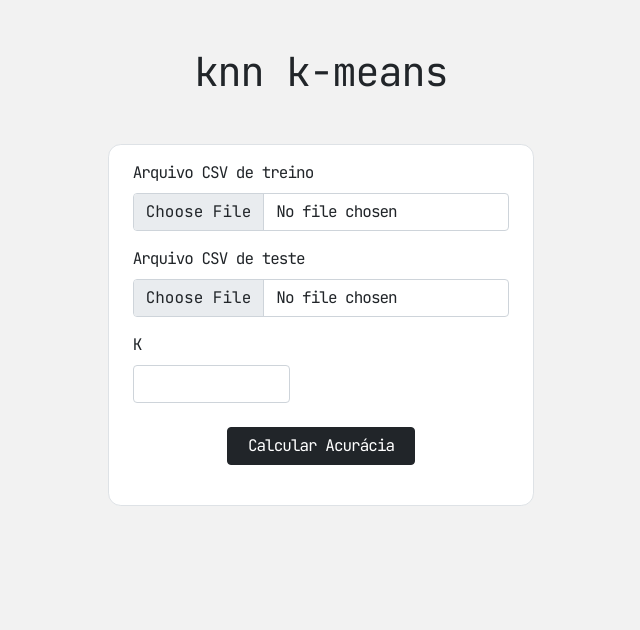
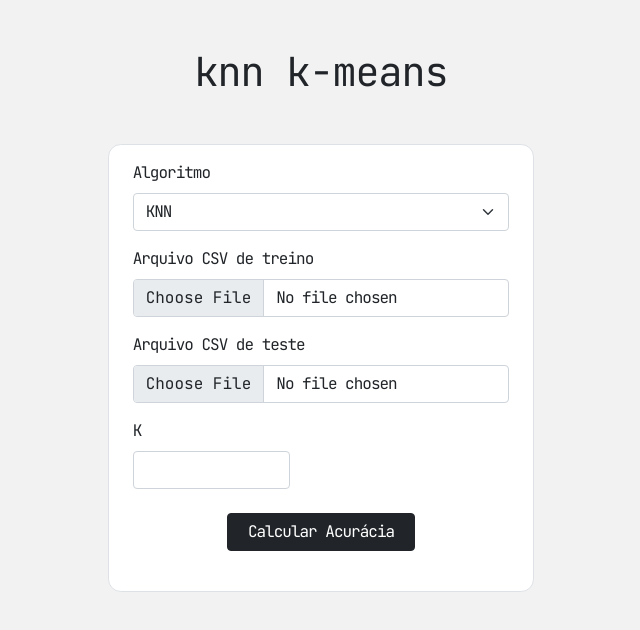
Before and after one commit to igorxaviers/knn-kmeans-mlp-react, a React (Create React App) app: page / in a window 1280 px wide. Shown: the top 630 px of the page, without its empty margins (319-959 px from the left). Built offline with nearby package versions, Linux system fonts and the light colour scheme.

Commit message:
alternando entre algoritmos.

```diff
--- a/src/App.js
+++ b/src/App.js
@@ -5,14 +5,22 @@
 
 function App() {
 
-  const [kNeighbor , setKNeighbor] = useState(0);
+  const [algorithm, setAlgorithm] = useState("knn");
 
+  //knn
   const [fileHeader, setHeader] = useState([]);
   const [fileDataTraining, setFileDataTraining] = useState([]);
   const [fileDataTest, setFileDataTest] = useState([]);
   const [confusionMatrix, setConfusionMatrix] = useState([]);
+  const [kNeighbor , setKNeighbor] = useState(0);
   const [classes, setClasses] = useState([]);
+
+  //k-means
+  const [fileHeaderKMeans, setHeaderKMeans] = useState([]);
+  const [fileDataKMeans, setFileDataKMeans] = useState([]);
+
   const [errorMessage, setErrorMessage] = useState("");
+
 
   // useEffect(() => {
   //   setConfusionMatrix(new Array());
@@ -74,12 +82,19 @@
       let csv = e.target.result;
       let data = csvToJson(csv);
 
+      if(algorithm === "knn") {
         setHeader(data[0]);
 
         if(type === "training")
           setFileDataTraining(data.slice(1));
         else
           setFileDataTest(data.slice(1));
+      }
+      else {
+        setHeaderKMeans(data[0]);
+
+        setFileDataKMeans(data.slice(1));
+      }
     }
   }
 
@@ -130,6 +145,17 @@
       <div className="col-lg-6 col-md-8 col-12 mx-auto pt-5">
         <h1 className="text-center">knn k-means</h1>
         <div className="mt-5 mb-3 col-md-8 border bg-white rounded p-3 px-4 mx-auto">
+
+          <label htmlFor="csv-file" className="form-label">Algoritmo</label>
+          <select className="form-select mb-3" value={algorithm} onChange={(e) => setAlgorithm(e.target.value)}>
+            <option value="knn">KNN</option>
+            <option value="k-means">K-Means</option>
+          </select>
+
+          {
+            (algorithm === "knn")
+            ?
+              <>
                 <label htmlFor="csv-file" className="form-label">Arquivo CSV de treino</label>
                 <input
                   className="form-control mb-3"
@@ -157,6 +183,21 @@
                     min={0}
                     max={50} />
                 </div>
+              </>
+            :
+            <>
+              <label htmlFor="csv-file" className="form-label">Arquivo CSV</label>
+              <input
+                className="form-control mb-3"
+                type="file"
+                id="csv-file"
+                accept=".csv"
+                onChange={(e) => getFile(e, "")}
+              />
+            </>
+          }
+
+
 
           {
             errorMessage !== ""
```
Lines whose indentation alone changed are shown as unchanged.
